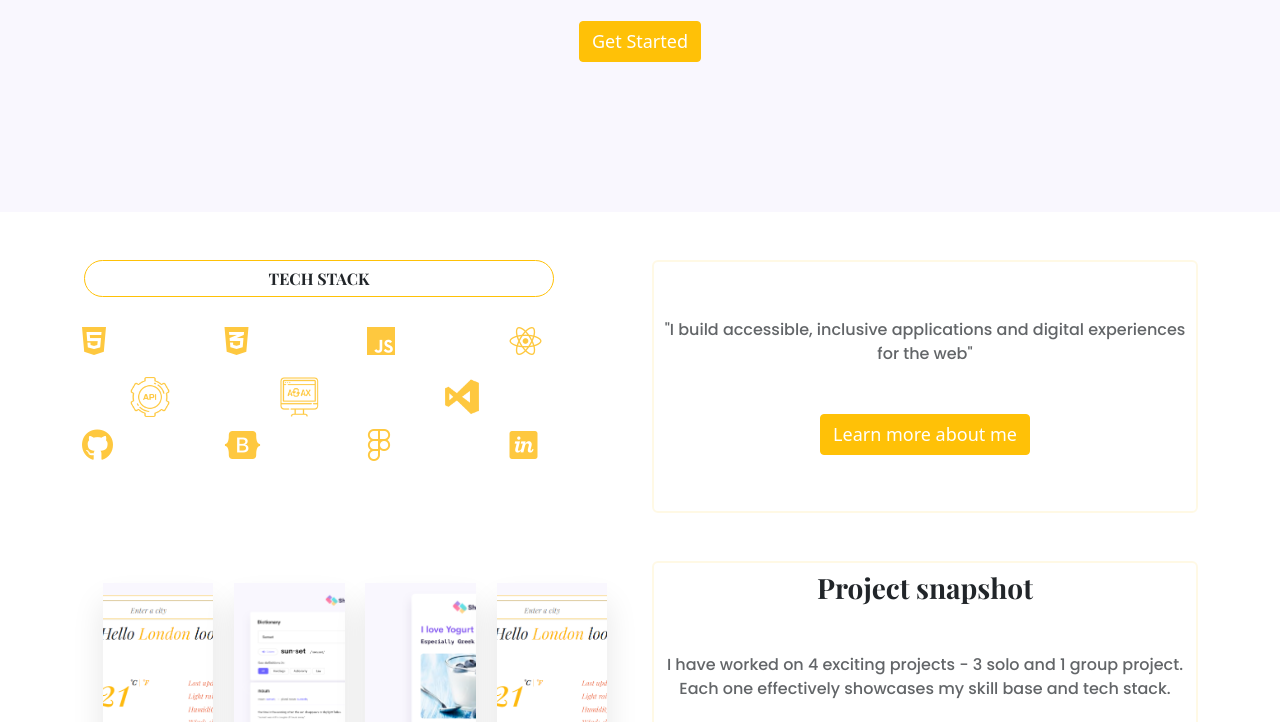
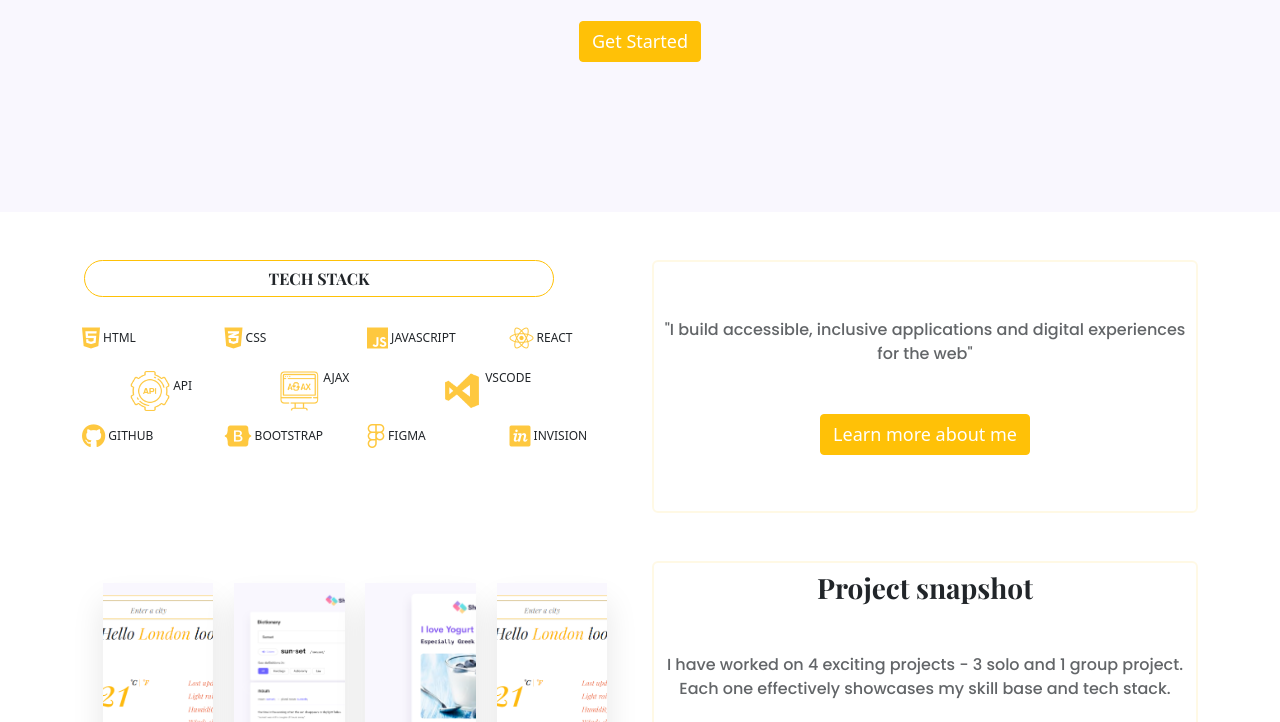
Before and after one commit to ycode2023/portfolio-project, a plain HTML site: page index.html in a window 1280 px wide. Shown: the part 378-1100 px from the top of the page. Drawn offline with nearby package versions, Linux system fonts and the light colour scheme.

Commit message:
rejigged tech stack

```diff
--- a/css/app.css
+++ b/css/app.css
@@ -91,6 +91,11 @@ p{
     margin-left: -20px;
 }
 
+.tech-text{
+    font-size: 12px;
+}
+
+
 /* Homepage hover effect */
 
 .hover-effect {
@@ -132,28 +137,6 @@ p{
 }
 
 
-/* Work Page */
-
-.work-heading{
-    font-size: 54px;
-    padding: 30px 20px;
-}
-
-.project-heading{
-    font-size: 50px;
-}
-
-.project-paragraph{
-    line-height: 30px;
-
-}
-
-.project-description{
-    padding: 120px 60px;
-}
-
-
-
 /* homepage animation */
 
 @keyframes heading {
@@ -189,6 +172,27 @@ p{
 }
 
 
+/* Work Page */
+
+.work-heading{
+    font-size: 54px;
+    padding: 30px 20px;
+}
+
+.project-heading{
+    font-size: 50px;
+}
+
+.project-paragraph{
+    line-height: 30px;
+
+}
+
+.project-description{
+    padding: 120px 60px;
+}
+
+
 
 /* media queries */
 
--- a/index.html
+++ b/index.html
@@ -32,43 +32,54 @@
             <div class="col-6">
                <h3 class="border border-warning p-2 border-opacity-20 border-1 rounded-pill text-center tech-stack" id="tech-stack"> TECH STACK </h3>
                <br>
-                <div class="row">
+                <div class="row tech-text">
                     <div class="col-3">
                         <i class="fa-brands fa-html5 fa-2xl" style="color: #fec83f;"></i>
+                        HTML
                     </div>
                     <div class="col-3">
                         <i class="fa-brands fa-css3-alt fa-2xl" style="color: #fec83f;"></i>
+                        CSS
                     </div>
                     <div class="col-3">
                         <i class="fa-brands fa-js fa-2xl" style="color: #fec83f;"></i>
+                        JAVASCRIPT
                     </div>
                     <div class="col-3">
                         <i class="fa-brands fa-react fa-2xl" style="color: #fec83f;"></i>
+                        REACT
                     </div>
                 </div>
-                <div class="row">
+                <div class="row tech-text">
                  <div class="col-4">
                     <img src="/images/api.png" class="pt-4 pb-3 ms-5" width="40px" alt="">
+                    <span class="middle">API</span>
                     </div>
                     <div class="col-4">
                     <img src="/images/ajax.png" class="pt-4 ms-2" width="40px" alt="">
+                    <span class="middle">AJAX</span>
                     </div>
                     <div class="col-4">
                         <img src="/images/vscode.png" class="pt-4 vscode" width="40px" alt="">
+                        <span class="middle">VSCODE</span>
                     </div>
                 </div>
-                <div class="row">
+                <div class="row tech-text">
                  <div class="col-3">
                        <i class="fa-brands fa-github fa-2xl" style="color: #fec83f;"></i>
+                       GITHUB
                     </div>
                     <div class="col-3">
                         <i class="fa-brands fa-bootstrap fa-2xl" style="color:#fec83f;"></i>
+                        BOOTSTRAP
                     </div>
                     <div class="col-3">
                         <i class="fa-brands fa-figma fa-2xl" style="color: #fec83f;"></i>
+                        FIGMA
                     </div>
                     <div class="col-3">
                         <i class="fa-brands fa-invision fa-2xl" style="color: #fec83f;"></i>
+                        INVISION
                     </div>
                 </div>
             </div>
```
Also changed, not shown: about.html (added, +23 -0 lines).
